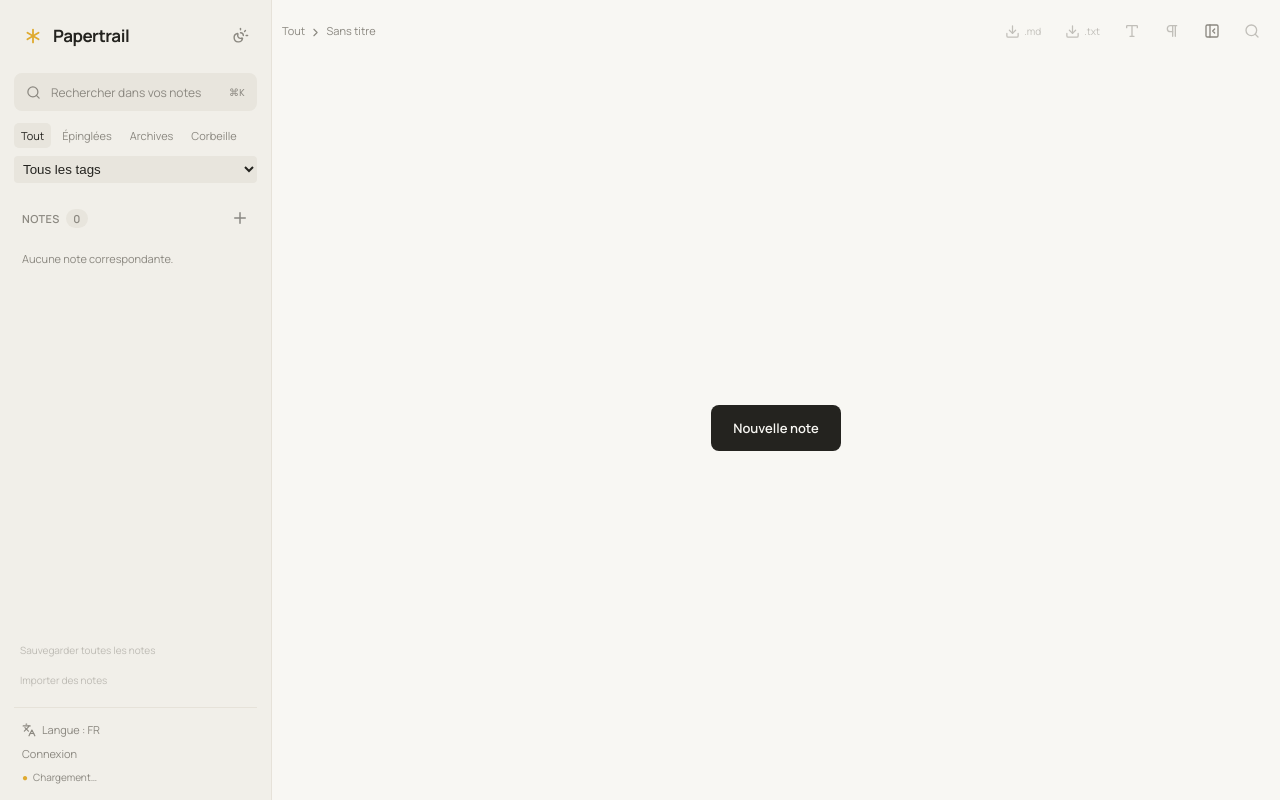
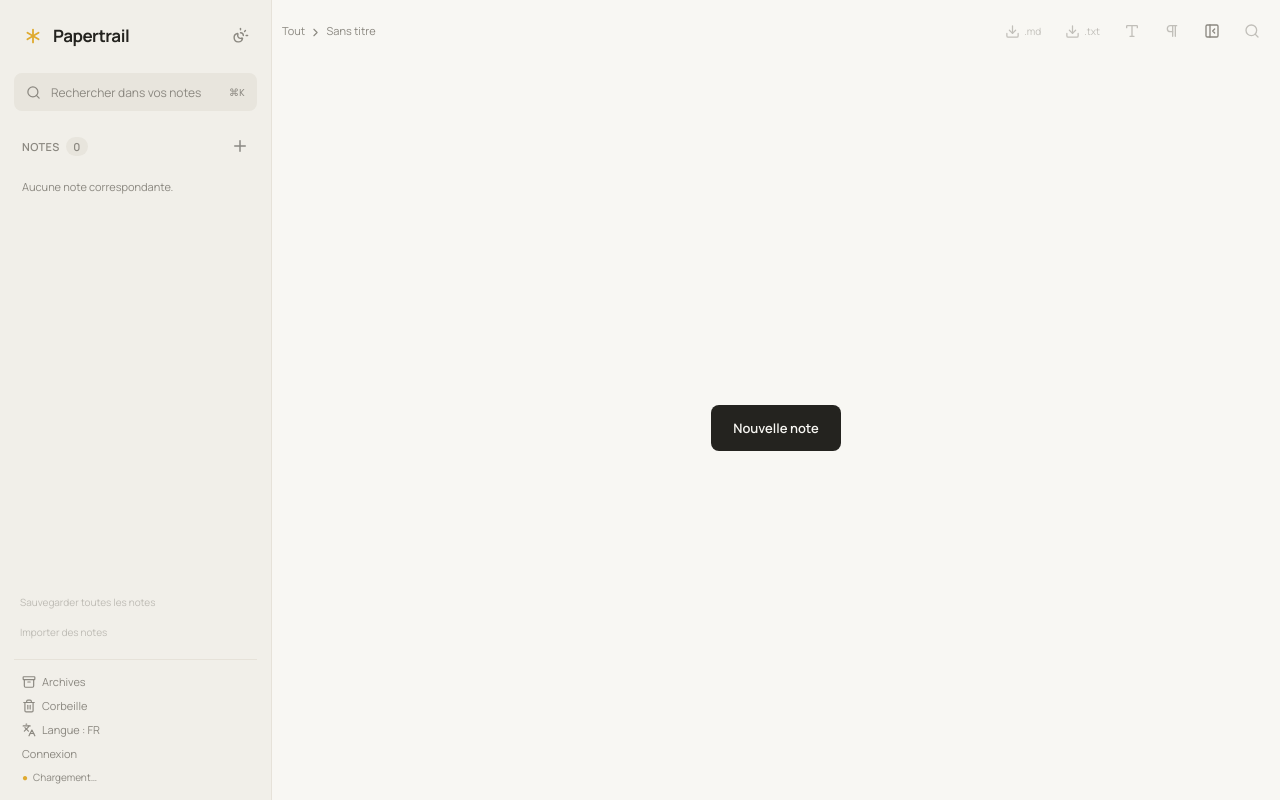
Before and after one commit to brahmiamine/editor, a Next.js app: page /notes in a window 1280 px wide. Built offline with nearby package versions, Linux system fonts and the light colour scheme; no server answers.

Commit message:
Move archive/trash to sidebar bottom, drop filter tabs and tag filter, normal title text color
Co-Authored-By: Claude Sonnet 5.5 <noreply@anthropic.com>
Claude-Session: https://claude.ai/code/session_01YbjbcSNfHsMocDEnNgBXNS

```diff
--- a/app/components/note-sidebar.tsx
+++ b/app/components/note-sidebar.tsx
@@ -1,12 +1,12 @@
 import { basePath } from '../supabase'
 import { useEffect, useRef } from 'react'
-import { Asterisk, Languages, Pin, Plus, RotateCcw, Search, SunMoon } from 'lucide-react'
+import { Archive, Asterisk, Languages, Pin, Plus, RotateCcw, Search, SunMoon, Trash2 } from 'lucide-react'
 import type { Note, changeNote } from '../lib/notes'
 import type { copy, Language } from '../lib/i18n'
 import { featureCopy, lockedCopy } from '../lib/i18n'
 import type { NoteFilter } from '../lib/notes'
 import { NoteMenu } from './note-menu'
-type Props = { notes: Note[]; active?: string; select: (id: string) => void; query: string; search: (query: string) => void; add: () => void; remove: (note: Note) => void; change: (id: string, patch: Parameters<typeof changeNote>[2]) => void; userId?: string; t: typeof copy.fr; lang: Language; setLang: (lang: Language) => void; theme: string; setTheme: (theme: string) => void; width: number; setWidth: (width: number) => void; email?: string; signOut: () => void; status: string; error: string; retry: () => void; ready: boolean; filter: NoteFilter; setFilter: (value: NoteFilter) => void; tag: string; setTag: (value: string) => void; tags: string[]; restore: (id: string) => void; tools: React.ReactNode; settings: () => void }
+type Props = { notes: Note[]; active?: string; select: (id: string) => void; query: string; search: (query: string) => void; add: () => void; remove: (note: Note) => void; change: (id: string, patch: Parameters<typeof changeNote>[2]) => void; userId?: string; t: typeof copy.fr; lang: Language; setLang: (lang: Language) => void; theme: string; setTheme: (theme: string) => void; width: number; setWidth: (width: number) => void; email?: string; signOut: () => void; status: string; error: string; retry: () => void; ready: boolean; filter: NoteFilter; setFilter: (value: NoteFilter) => void; restore: (id: string) => void; tools: React.ReactNode; settings: () => void }
 function Highlight({ text, query }: { text: string; query: string }) {
   const index = query ? text.toLocaleLowerCase().indexOf(query.toLocaleLowerCase()) : -1
   return index < 0 ? text : <>{text.slice(0, index)}<mark>{text.slice(index, index + query.length)}</mark>{text.slice(index + query.length)}</>
@@ -22,13 +22,11 @@ export function NoteSidebar(p: Props) {
   const state = p.status === 'error' ? 'error' : ['loading', 'saving'].includes(p.status) ? 'busy' : 'ok'
   return <aside className="sidebar"><div className="brand"><span className="mark"><Asterisk size={22} aria-hidden="true" /></span><span>Papertrail</span><button className="icon-btn" onClick={() => p.setTheme(p.theme === 'paper' ? 'sun' : p.theme === 'sun' ? 'night' : 'paper')} aria-label={p.t.theme} title={p.t.theme}><SunMoon size={17} aria-hidden="true" /></button></div>
     <label className="search"><Search size={15} aria-hidden="true" /><input ref={searchInput} aria-label={p.t.search} placeholder={p.t.search} value={p.query} onChange={event => p.search(event.target.value)} /><kbd>⌘K</kbd></label>
-    <nav className="note-filters" aria-label={p.t.notes}>{(['all','pinned','archive','trash'] as NoteFilter[]).map(filter => <button key={filter} aria-pressed={filter === p.filter} onClick={() => p.setFilter(filter)}>{filter === 'all' ? p.t.all : f[filter]}</button>)}</nav>
-    <div className="sort-tools"><select aria-label={f.tagFilter} value={p.tag} onChange={event => p.setTag(event.target.value)}><option value="">{f.tagFilter}</option>{p.tags.map(tag => <option key={tag}>{tag}</option>)}</select></div>
     <div className="side-head"><span>{p.t.notes} <b>{p.notes.length}</b></span><button className="new" disabled={!p.ready} aria-label={p.t.newNote} title={p.t.newNote} onClick={p.add}><Plus size={18} aria-hidden="true" /></button></div>
     {p.filter === 'trash' && <p className="trash-hint">{f.trashHint}</p>}
     <div className="note-list">{p.notes.map(note => <div className="note-row" key={note.id}><button className={`note-item ${note.id === p.active ? 'selected' : ''}`} onClick={() => p.select(note.id)}><i style={{ background: note.color }} /><span><strong>{note.pinned && <Pin className="pin-mark" size={11} aria-hidden="true" />}{note.body.trim() || note.heading?.trim() ? <Highlight text={note.title} query={p.query} /> : p.t.untitled}</strong><small><Highlight text={note.body.replace(/attachment:[a-f0-9-]+/g,'').slice(0,80) || p.t.start} query={p.query} /></small></span><time>{new Date(note.updated).toLocaleDateString(p.lang, { month: 'short', day: 'numeric' })}</time></button>{note.trashedAt ? <button className="note-restore" aria-label={f.restore + ' : ' + note.title} onClick={() => p.restore(note.id)}><RotateCcw size={15} aria-hidden="true" /></button> : <NoteMenu note={note} lang={p.lang} label={note.title} userId={p.userId} change={patch => p.change(note.id, patch)} remove={() => p.remove(note)} />}</div>)}{!p.notes.length && <p className="trash-hint">{f.emptyResults}</p>}</div>
     {p.tools}
-    <div className="sidebar-bottom"><button onClick={() => p.setLang(p.lang === 'fr' ? 'en' : p.lang === 'en' ? 'ar' : 'fr')}><Languages size={14} aria-hidden="true" />{p.t.language} : {p.lang.toUpperCase()}</button>{p.email ? <><button onClick={p.settings}>{f.settings}</button><button onClick={p.signOut}>{f.logout} : {p.email}</button></> : <a href={basePath + '/auth/'}>{f.login}</a>}<span role="status" title={p.error} className={`sync ${state}`}>{p.status === 'locked' ? lockedCopy[p.lang] : f[p.status as 'loading' | 'local' | 'saving' | 'synced' | 'offline' | 'error']}</span>{(state === 'error' || p.status === 'locked') && <button onClick={p.retry}>{f.retry}</button>}</div>
+    <div className="sidebar-bottom">{([['archive', Archive, f.archive], ['trash', Trash2, f.trash]] as const).map(([value, Icon, label]) => <button key={value} aria-pressed={p.filter === value} className="filter-link" onClick={() => p.setFilter(p.filter === value ? 'all' : value)}><Icon size={14} aria-hidden="true" />{label}</button>)}<button onClick={() => p.setLang(p.lang === 'fr' ? 'en' : p.lang === 'en' ? 'ar' : 'fr')}><Languages size={14} aria-hidden="true" />{p.t.language} : {p.lang.toUpperCase()}</button>{p.email ? <><button onClick={p.settings}>{f.settings}</button><button onClick={p.signOut}>{f.logout} : {p.email}</button></> : <a href={basePath + '/auth/'}>{f.login}</a>}<span role="status" title={p.error} className={`sync ${state}`}>{p.status === 'locked' ? lockedCopy[p.lang] : f[p.status as 'loading' | 'local' | 'saving' | 'synced' | 'offline' | 'error']}</span>{(state === 'error' || p.status === 'locked') && <button onClick={p.retry}>{f.retry}</button>}</div>
     <div className="resize" role="separator" aria-label="Sidebar width" aria-orientation="vertical" aria-valuenow={p.width} aria-valuemin={180} aria-valuemax={420} tabIndex={0}
       onKeyDown={event => { if (event.key === 'ArrowLeft' || event.key === 'ArrowRight') { event.preventDefault(); p.setWidth(Math.max(180, Math.min(420, p.width + (event.key === 'ArrowRight' ? 10 : -10)))) } }}
       onPointerDown={event => event.currentTarget.setPointerCapture(event.pointerId)}
--- a/app/globals.css
+++ b/app/globals.css
@@ -155,11 +155,6 @@ button:focus-visible,a:focus-visible,input:focus-visible,[tabindex]:focus-visibl
 .copy-btn:hover{color:var(--ink);background:var(--sel)}
 
 /* Authentication */
-.note-filters{display:flex;flex-wrap:wrap;gap:4px;margin:12px 0 8px;font-size:11px}
-.note-filters button{padding:5px 7px;border-radius:5px;color:var(--muted)}
-.note-filters button[aria-pressed="true"]{background:var(--field);color:var(--ink)}
-.sort-tools{display:flex;gap:5px}
-.sort-tools select{width:100%;min-width:0;border:0;border-radius:4px;background:var(--field);color:var(--ink);padding:5px;font:11px inherit}
 .trash-hint{font-size:11px;color:var(--muted);padding:5px 8px}
 .note-restore{padding:8px;color:var(--ink)}
 .notebook-tools{display:flex;flex-wrap:wrap;gap:8px;padding:8px 0;font-size:10px;flex:none}
@@ -189,7 +184,7 @@ mark{background:var(--accent);color:var(--ink);border-radius:2px}
 .shared-note{max-width:860px;margin:auto;padding:24px 16px;min-height:100vh}
 .shared-note>a{display:block;color:var(--ink);margin-bottom:24px}
 .auth-card>select{float:inline-end;background:var(--panel);color:var(--ink);border:1px solid var(--line);padding:4px}
-@media(max-width:760px){.editor header{flex-wrap:wrap}.detect{font-size:10px}.sidebar{padding-top:18px}.brand{margin-bottom:18px}.note-filters{margin-top:8px}.side-head{margin-top:14px}.shared-note{padding:16px 10px}}
+@media(max-width:760px){.editor header{flex-wrap:wrap}.detect{font-size:10px}.sidebar{padding-top:18px}.brand{margin-bottom:18px}.side-head{margin-top:14px}.shared-note{padding:16px 10px}}
 @media(prefers-reduced-motion:reduce){.sidebar,.scrim{transition:none}}
 .auth-page{min-height:100vh;min-height:100dvh;display:grid;place-items:center;background:var(--paper);color:var(--ink);padding:40px 0}
 .auth-card{width:min(480px,100vw);padding:0 56px}
@@ -265,3 +260,6 @@ mark{background:var(--accent);color:var(--ink);border-radius:2px}
 .sidebar-bottom button{display:inline-flex;align-items:center;gap:6px}
 .crumb svg{vertical-align:middle;margin:0 2px}
 .focus-mode .menu-btn{display:none}
+.sidebar-bottom .filter-link[aria-pressed="true"]{color:var(--ink);font-weight:600}
+.note-title{color:var(--ink)}
+.note-title::placeholder{color:var(--muted)}
--- a/app/lib/notes.ts
+++ b/app/lib/notes.ts
@@ -102,8 +102,8 @@ export function importGuestNotes(account: Notebook, guest: Notebook): Notebook {
   return { ...account, notes: [...imported, ...account.notes], pending: [...new Set([...account.pending, ...imported.map(note => note.id)])] }
 }
 export type NoteFilter = 'all' | 'pinned' | 'archive' | 'trash'
-export function visibleNotes(notes: Note[], filter: NoteFilter, query: string, tag: string): Note[] {
-  return notes.filter(note => (filter === 'trash' ? !!note.trashedAt : !note.trashedAt && (filter === 'archive' ? note.archived : !note.archived) && (filter !== 'pinned' || note.pinned)) && (!tag || note.tags?.includes(tag)) && (note.title + ' ' + note.body).toLocaleLowerCase().includes(query.toLocaleLowerCase())).sort((a, b) => Number(!!b.pinned) - Number(!!a.pinned) || b.updated - a.updated)
+export function visibleNotes(notes: Note[], filter: NoteFilter, query: string): Note[] {
+  return notes.filter(note => (filter === 'trash' ? !!note.trashedAt : !note.trashedAt && (filter === 'archive' ? note.archived : !note.archived) && (filter !== 'pinned' || note.pinned)) && (note.title + ' ' + note.body).toLocaleLowerCase().includes(query.toLocaleLowerCase())).sort((a, b) => Number(!!b.pinned) - Number(!!a.pinned) || b.updated - a.updated)
 }
 export function backupNotebook(book: Notebook) { return JSON.stringify({ format: 'papertrail', version: 1, exportedAt: new Date().toISOString(), notes: book.notes, pending: [], deleted: [] }, null, 2) }
 export function importBackup(book: Notebook, raw: string) {
--- a/app/notes/page.tsx
+++ b/app/notes/page.tsx
@@ -26,10 +26,9 @@ export default function Notes() {
   const [deleting, setDeleting] = useState<Note>()
   const [preferencesReady, setPreferencesReady] = useState(false)
   const [filter, setFilter] = useState<NoteFilter>('all')
-  const [tag, setTag] = useState('')
   const [focus, setFocus] = useState(false)
   const [settings, setSettings] = useState(false)
-  const notes = visibleNotes(notebook.notes, filter, query, tag)
+  const notes = visibleNotes(notebook.notes, filter, query)
   const current = notes.find(note => note.id === active) || notes[0]
   useEffect(() => {
     try {
@@ -45,7 +44,7 @@ export default function Notes() {
     if (preferencesReady) try { localStorage.setItem('papertrail-preferences', JSON.stringify({ theme, lang, font, rich })) } catch {}
     document.documentElement.lang = lang
   }, [theme, lang, font, rich, preferencesReady])
-  const add = () => { if (notebook.ready) { setActive(notebook.add()); setFilter('all'); setTag(''); setQuery(''); setDrawer(false) } }
+  const add = () => { if (notebook.ready) { setActive(notebook.add()); setFilter('all'); setQuery(''); setDrawer(false) } }
   useEffect(() => {
     const shortcut = (event: KeyboardEvent) => { if ((event.ctrlKey || event.metaKey) && event.altKey && event.key.toLowerCase() === 'n') { event.preventDefault(); add() } }
     window.addEventListener('keydown', shortcut); return () => window.removeEventListener('keydown', shortcut)
@@ -53,7 +52,7 @@ export default function Notes() {
   const select = (id: string) => { setActive(id); setDrawer(false) }
   const signOut = () => { void notebook.flush().then(() => supabase?.auth.signOut()).catch(() => {}) }
   return <main className={`app ${theme} ${drawer ? 'drawer-open' : ''} ${focus ? 'focus-mode' : ''}`} dir={lang === 'ar' ? 'rtl' : 'ltr'} style={{ '--sidebar': sidebar + 'px' } as React.CSSProperties}>
-    <NoteSidebar notes={notes} active={current?.id} select={select} query={query} search={setQuery} add={add} remove={note => { if (notebook.ready) setDeleting(note) }} t={copy[lang]} lang={lang} setLang={setLang} theme={theme} setTheme={setTheme} width={sidebar} setWidth={setSidebar} email={session?.user.email} signOut={signOut} status={notebook.status} error={notebook.error} retry={notebook.retry} ready={notebook.ready} filter={filter} setFilter={setFilter} change={notebook.change} userId={session?.user.id} tag={tag} setTag={setTag} tags={[...new Set(notebook.notes.flatMap(note => note.tags || []))]} restore={id => { notebook.restore(id); setFilter('all'); setActive(id) }} settings={() => setSettings(true)} tools={<><NotebookTools book={notebook.book} userId={session?.user.id} lang={lang} importNotes={notebook.import} ready={notebook.ready} /><OfflineApp lang={lang} /></>} />
+    <NoteSidebar notes={notes} active={current?.id} select={select} query={query} search={setQuery} add={add} remove={note => { if (notebook.ready) setDeleting(note) }} t={copy[lang]} lang={lang} setLang={setLang} theme={theme} setTheme={setTheme} width={sidebar} setWidth={setSidebar} email={session?.user.email} signOut={signOut} status={notebook.status} error={notebook.error} retry={notebook.retry} ready={notebook.ready} filter={filter} setFilter={setFilter} change={notebook.change} userId={session?.user.id} restore={id => { notebook.restore(id); setFilter('all'); setActive(id) }} settings={() => setSettings(true)} tools={<><NotebookTools book={notebook.book} userId={session?.user.id} lang={lang} importNotes={notebook.import} ready={notebook.ready} /><OfflineApp lang={lang} /></>} />
     <button className="scrim" tabIndex={-1} aria-hidden="true" onClick={() => setDrawer(false)} />
     <NoteEditor note={current} t={copy[lang]} lang={lang} font={font} setFont={setFont} rich={rich} setRich={setRich} update={body => { if (current) notebook.update(current.id, body) }} add={add} openMenu={() => { setFocus(false); setDrawer(true) }} change={patch => { if (current) notebook.change(current.id, patch) }} userId={session?.user.id} focus={focus} setFocus={setFocus} readOnly={notebook.readOnly} />
     <DeleteNoteDialog note={deleting} lang={lang} cancel={() => setDeleting(undefined)} confirm={notebook.remove} />
```
Also changed, not shown: 2 other files (tests, documents, lock files or other folders).
